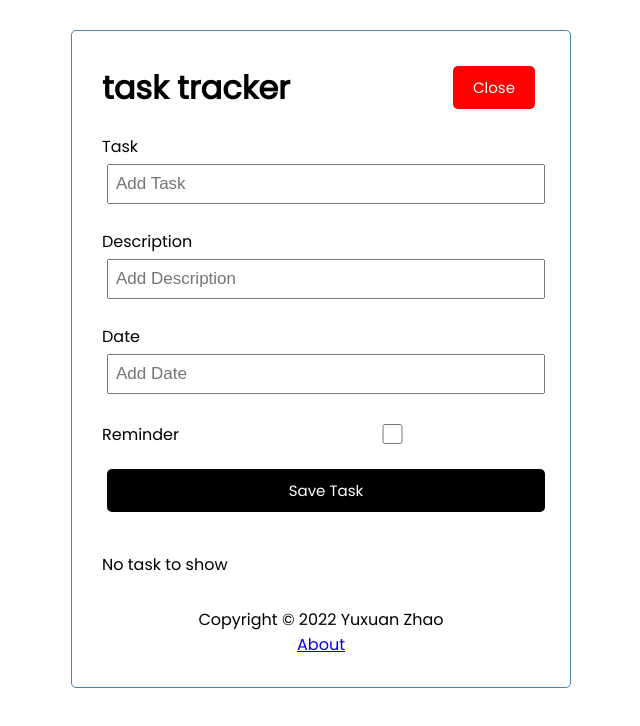
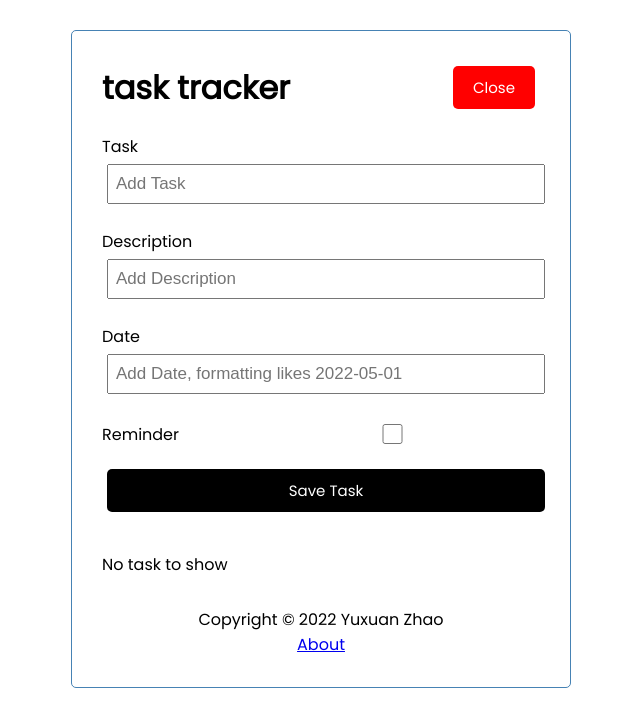
Before and after one commit to YuxuanZhao/react-task-tracker, a React (Create React App) app: page / in a window 1280 px wide. Both pictures are taken after a click on the button "Add". Shown: the top 726 px of the page, without its empty margins (319-959 px from the left). Built offline with nearby package versions, Linux system fonts and the light colour scheme; no server answers.

Commit message:
date input validation

```diff
--- a/src/components/AddTask.js
+++ b/src/components/AddTask.js
@@ -10,6 +10,9 @@ const AddTask = ({ onAdd }) => {
         e.preventDefault()
         if (!name) {
             alert('Please add a task')
+            return
+        } else if (ddl.length != 10 && 2021 < parseInt(ddl.substring(0, 4)) < 2050 && 0 < parseInt(ddl.substring(5, 7)) < 13 && 0 < parseInt(ddl.substring(8, 10)) < 32) {
+            alert('Please enter valid ddl date')
             return
         }
 
@@ -40,7 +43,7 @@ const AddTask = ({ onAdd }) => {
             <label>
                 Date
             </label>
-            <input type='text' placeholder='Add Date' value={ddl} onChange={(e) => setDdl(e.target.value)}/>
+            <input type='text' placeholder='Add Date, formatting likes 2022-05-01' value={ddl} onChange={(e) => setDdl(e.target.value)}/>
         </div>
         <div className='form-control form-control-check'>
             <label>
```
